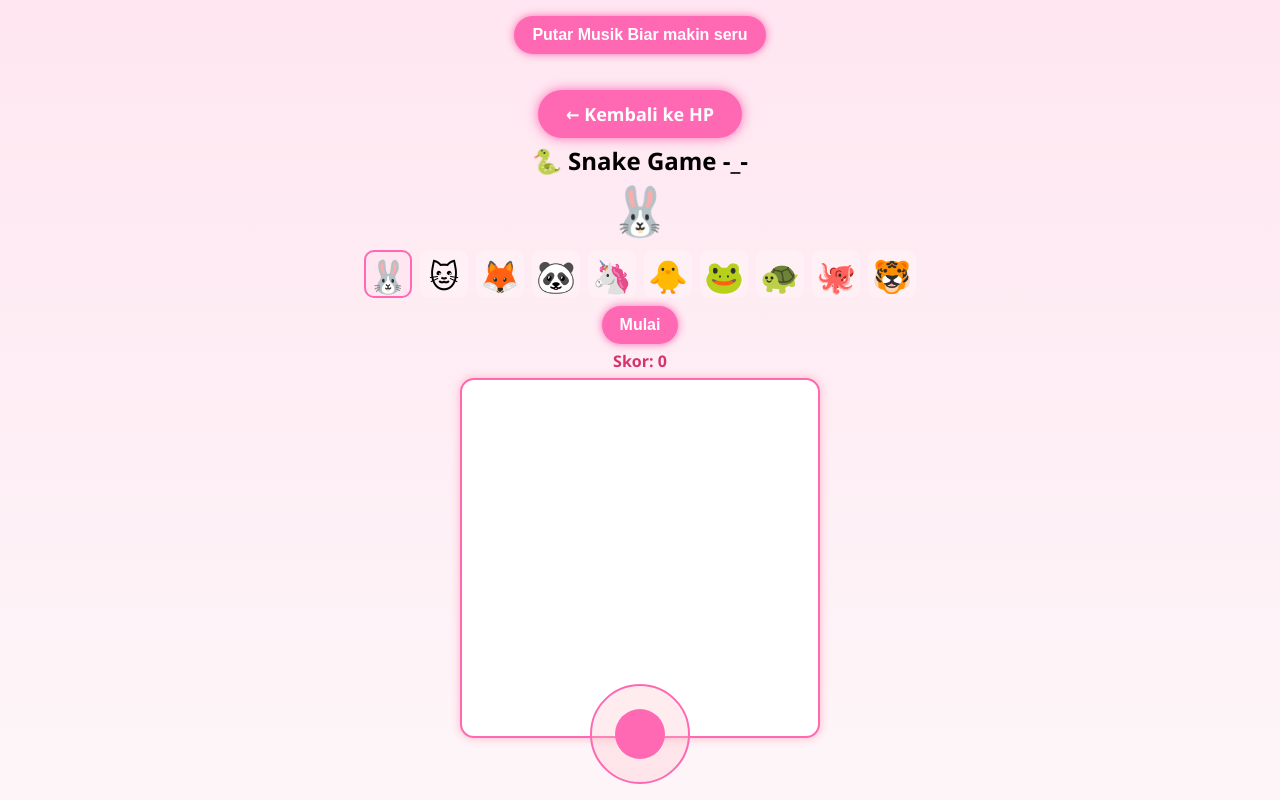
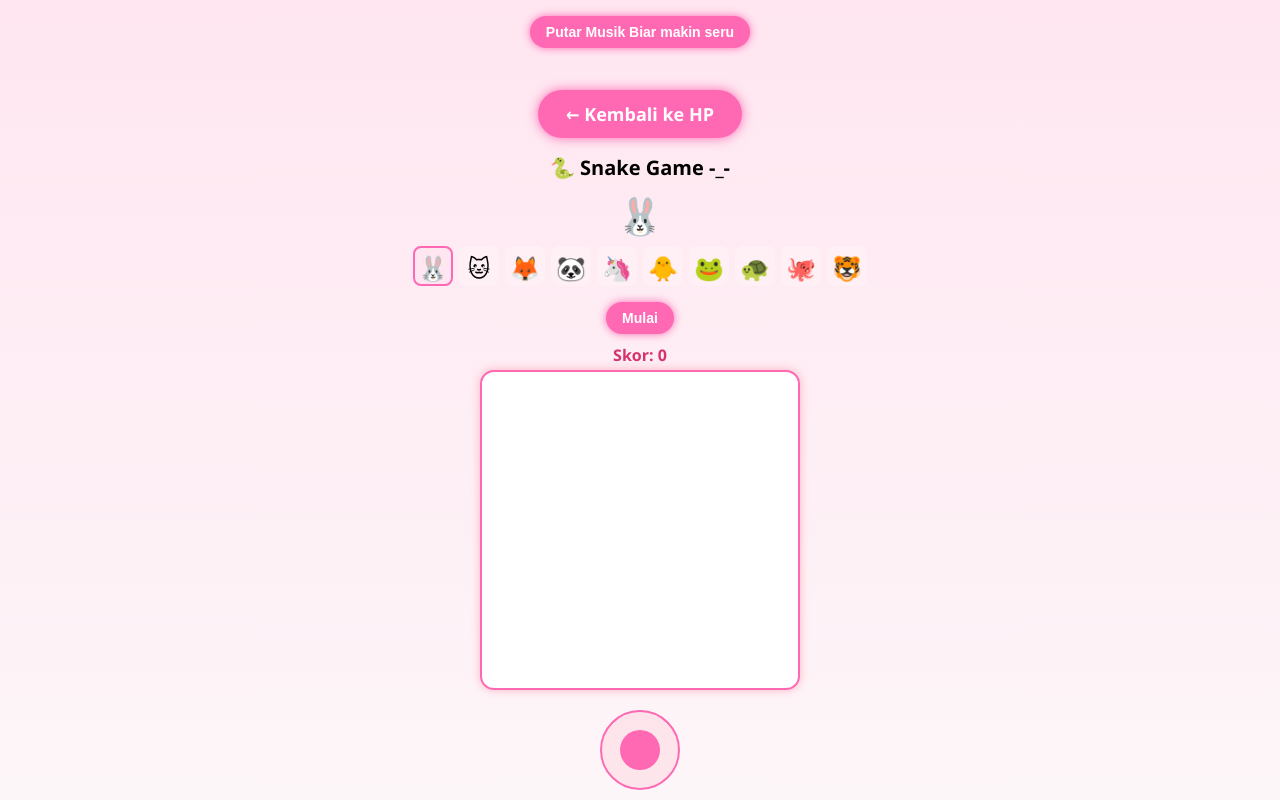
Before and after one commit to skysholder02/foryoutata, a plain HTML site: page Game cacing.html in a window 1280 px wide. Drawn offline with Linux system fonts and the light colour scheme.

Commit message:
Game cacing.html

```diff
--- a/Game cacing.html
+++ b/Game cacing.html
@@ -5,7 +5,11 @@
   <meta name="viewport" content="width=device-width,initial-scale=1,maximum-scale=1,user-scalable=no" />
   <title>🐍 Game Snake Lucu + Avatar + Musik</title>
   <style>
-    * { box-sizing: border-box; margin: 0; padding: 0; }
+    * {
+      box-sizing: border-box;
+      margin: 0;
+      padding: 0;
+    }
     body {
       font-family: 'Segoe UI', Tahoma, sans-serif;
       background: linear-gradient(to bottom, #ffe6f0, #fdf6f9);
@@ -14,13 +18,17 @@
       height: 100vh;
       overflow: hidden;
       padding: 10px;
+      display: flex;
+      flex-direction: column;
+      align-items: center;
     }
-    #music-control, #control-buttons, a {
-      margin: 6px;
+    h2 {
+      font-size: 20px;
+      margin: 10px 0;
     }
     button, a {
-      font-size: 16px;
-      padding: 10px 18px;
+      font-size: 14px;
+      padding: 8px 16px;
       border-radius: 20px;
       border: none;
       background-color: #ff69b4;
@@ -29,40 +37,61 @@
       box-shadow: 0 0 8px #ff69b4;
       cursor: pointer;
     }
-    button:hover, a:hover { background-color: #e0559a; }
+    button:hover, a:hover {
+      background-color: #e0559a;
+    }
+    #music-control, #control-buttons, a {
+      margin: 6px;
+    }
+    #selected-avatar {
+      font-size: 36px;
+      margin-bottom: 6px;
+    }
     #avatar-list {
       display: flex;
       flex-wrap: wrap;
       justify-content: center;
-      gap: 8px;
-      margin: 8px 0;
+      gap: 6px;
+      margin-bottom: 10px;
     }
     .avatar-choice {
-      font-size: 32px;
-      width: 48px;
-      height: 48px;
-      line-height: 48px;
+      font-size: 24px;
+      width: 40px;
+      height: 40px;
+      line-height: 40px;
       border: 2px solid transparent;
-      border-radius: 10px;
+      border-radius: 8px;
       background: #fff0f5;
-      transition: 0.3s;
       cursor: pointer;
     }
     .avatar-choice.selected {
       border-color: #ff69b4;
       background-color: #ffe6f0;
     }
-    #selected-avatar { font-size: 48px; margin-bottom: 8px; }
     #game {
-      width: 100%; max-width: 360px; height: auto;
-      background: #fff; border: 2px solid #ff69b4; border-radius: 14px;
-      box-shadow: 0 0 10px #ffb6c1; display: block; margin: 0 auto;
+      width: 90vw;
+      max-width: 320px;
+      height: 90vw;
+      max-height: 320px;
+      background: #fff;
+      border: 2px solid #ff69b4;
+      border-radius: 14px;
+      box-shadow: 0 0 10px #ffb6c1;
+      display: block;
+      margin: 0 auto;
     }
-    #score { font-size: 16px; color: #d6336c; font-weight: bold; margin: 6px 0; }
+    #score {
+      font-size: 16px;
+      color: #d6336c;
+      font-weight: bold;
+      margin: 4px 0;
+    }
     #love-text {
-      position: absolute; top: 50%; left: 50%;
+      position: absolute;
+      top: 45%;
+      left: 50%;
       transform: translate(-50%, -50%);
-      font-size: 14px;
+      font-size: 13px;
       color: #ff1a75;
       background: rgba(255,182,193,0.9);
       padding: 6px 12px;
@@ -72,25 +101,29 @@
       pointer-events: none;
       transition: opacity .4s ease;
       font-family: 'Comic Sans MS', cursive;
+      z-index: 10;
     }
     #joystick {
       position: fixed;
-      bottom: 16px;
+      bottom: 10px;
       left: 50%;
       transform: translateX(-50%);
-      width: 100px; height: 100px;
+      width: 80px;
+      height: 80px;
       border: 2px solid #ff69b4;
       background: rgba(255,192,203,0.3);
       border-radius: 50%;
       touch-action: none;
-      z-index: 10;
+      z-index: 20;
     }
     #stick {
       position: absolute;
-      width: 50px; height: 50px;
+      width: 40px;
+      height: 40px;
       background: #ff69b4;
       border-radius: 50%;
-      top: 50%; left: 50%;
+      top: 50%;
+      left: 50%;
       transform: translate(-50%, -50%);
       transition: 0.1s ease;
     }
@@ -125,7 +158,6 @@
 
   <h2>🐍 Snake Game -_-</h2>
 
-  <div id="avatar-container">
   <div id="selected-avatar">🐰</div>
   <div id="avatar-list">
     <div tabindex="0" class="avatar-choice selected">🐰</div>
@@ -139,18 +171,15 @@
     <div tabindex="0" class="avatar-choice">🐙</div>
     <div tabindex="0" class="avatar-choice">🐯</div>
   </div>
-  </div>
 
-  <div id="game-container">
   <div id="control-buttons">
     <button id="start-button">Mulai</button>
     <button id="restart-button" style="display:none;">Ulang</button>
   </div>
+
   <div id="score">Skor: 0</div>
   <canvas id="game" width="400" height="400"></canvas>
   <div id="love-text"></div>
-  </div>
-
   <div id="joystick"><div id="stick"></div></div>
 
   <script>
```
Lines whose indentation alone changed are shown as unchanged.
